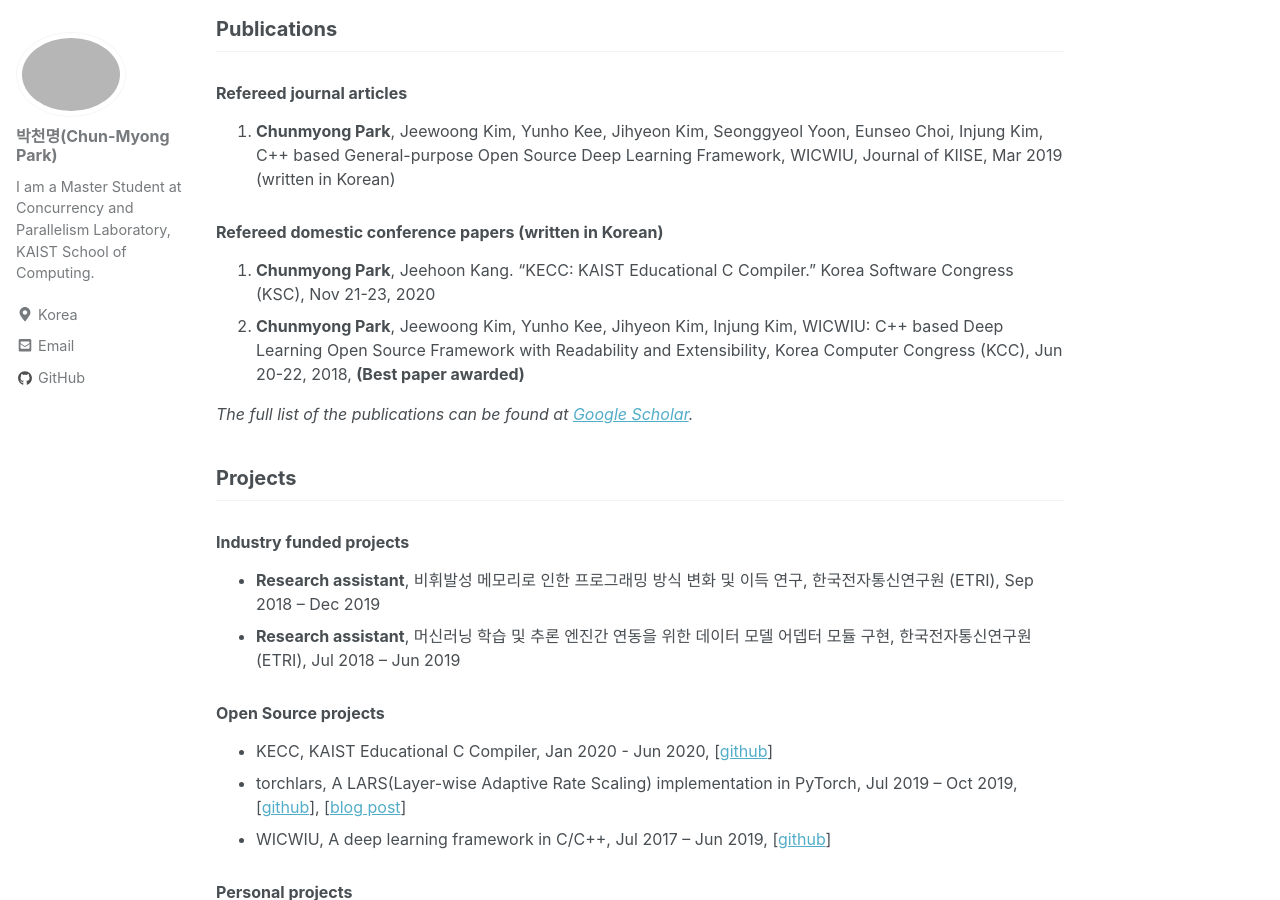
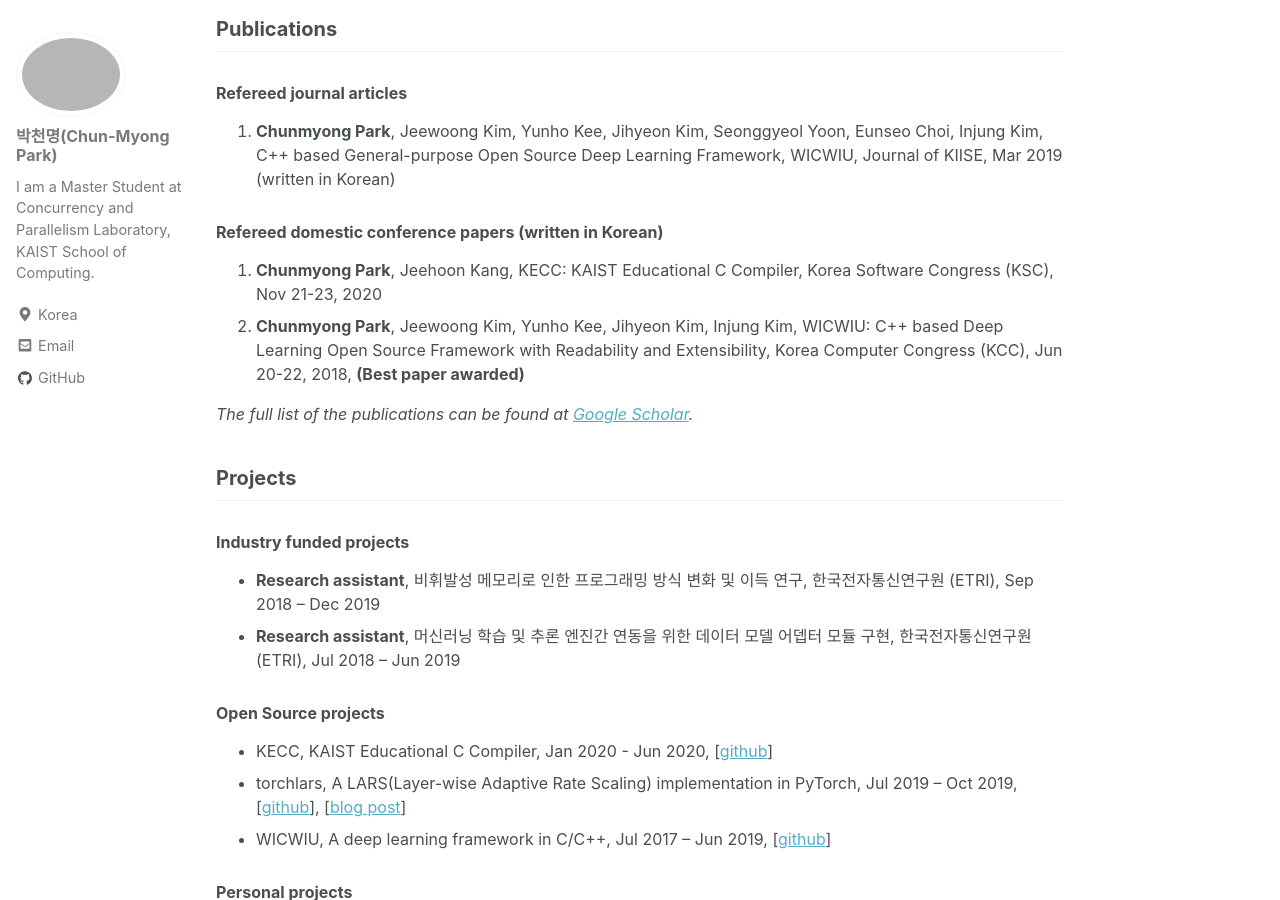
Before and after one commit to cmpark0126/cmpark0126.github.io, a Jekyll site: the page built from _posts/AboutMe/2020-02-29-AboutMe.md, in a window 1280 px wide and 900 px high, scrolled down 1294 px. Built offline with Jekyll 4.4.1, drawn with Linux system fonts in a browser that asks for light colours; nearby versions of some CDN libraries; comment, search, counter and statistics services are not loaded.

```diff
--- a/_posts/AboutMe/2020-02-29-AboutMe.md
+++ b/_posts/AboutMe/2020-02-29-AboutMe.md
@@ -42,7 +42,7 @@ My research interests are in designing and verifying concurrent and parallel sys
   1. **Chunmyong Park**, Jeewoong Kim, Yunho Kee, Jihyeon Kim, Seonggyeol Yoon, Eunseo Choi, Injung Kim, C++ based General-purpose Open Source Deep Learning Framework, WICWIU, Journal of KIISE, Mar 2019 (written in Korean)
 
 ### Refereed domestic conference papers (written in Korean)
-  1. **Chunmyong Park**, Jeehoon Kang. "KECC: KAIST Educational C Compiler." Korea Software Congress (KSC), Nov 21-23, 2020
+  1. **Chunmyong Park**, Jeehoon Kang, KECC: KAIST Educational C Compiler, Korea Software Congress (KSC), Nov 21-23, 2020
   1. **Chunmyong Park**, Jeewoong Kim, Yunho Kee, Jihyeon Kim, Injung Kim, WICWIU: C++ based Deep Learning Open Source Framework with Readability and Extensibility, Korea Computer Congress (KCC), Jun 20-22, 2018, **(Best paper awarded)**
 
 *The full list of the publications can be found at [Google Scholar](https://scholar.google.co.kr/citations?user=8ez_CnwAAAAJ&hl).*
```
